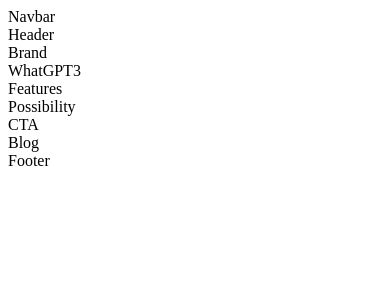
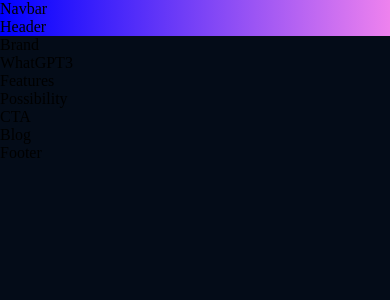
Before and after one commit to ob-codes/gpt3-react-nest, a React (Create React App) app: page / in a window 390 px wide. Shown: the top 300 px of the page. Built offline with nearby package versions, Linux system fonts and the light colour scheme; the HTML template or start-up script is replaced by a standard one.

Commit message:
implemented base styles including background, animations and media queries (App.css) for all components in App.js

```diff
--- /dev/null
+++ b/src/App.css
@@ -0,0 +1,98 @@
+* {
+  box-sizing: border-box;
+  padding: 0;
+  margin: 0;
+  scroll-behavior: smooth;
+}
+
+body {
+  background: var(--color-bg);
+}
+
+a {
+  color: unset;
+  text-decoration: none;
+}
+
+/* Gradient generated from https://angrytools.com/gradient/ */
+.gradient__bg {
+  /* ff 3.6+ */
+  background: -moz-linear-gradient(90deg, rgba(0, 0, 255, 1) 0%, rgba(238, 130, 238, 1) 100%);
+
+  /* safari 5.1+,chrome 10+ */
+  background: -webkit-linear-gradient(90deg, rgba(0, 0, 255, 1) 0%, rgba(238, 130, 238, 1) 100%);
+
+  /* opera 11.10+ */
+  background: -o-linear-gradient(90deg, rgba(0, 0, 255, 1) 0%, rgba(238, 130, 238, 1) 100%);
+
+  /* ie 6-9 */
+  filter: progid:DXImageTransform.Microsoft.gradient( startColorstr='#ee82ee', endColorstr='#0000FF', GradientType=0 );
+
+  /* ie 10+ */
+  background: -ms-linear-gradient(90deg, rgba(0, 0, 255, 1) 0%, rgba(238, 130, 238, 1) 100%);
+
+  /* global 94%+ browsers support */
+  background: linear-gradient(90deg, rgba(0, 0, 255, 1) 0%, rgba(238, 130, 238, 1) 100%);
+}
+
+.gradient__text {
+  background: var(--gradient-text);
+  background-clip: text;
+  -webkit-background-clip: text;
+  -webkit-text-fill-color: transparent;
+}
+
+.section__padding {
+  padding: 4rem;
+}
+
+.section__margin {
+  margin: 4rem;
+}
+
+/* Animation generated from https://animista.net/play/basic/scale-up */
+.scale-up-center {
+	-webkit-animation: scale-up-center 0.4s cubic-bezier(0.390, 0.575, 0.565, 1.000) both;
+	        animation: scale-up-center 0.4s cubic-bezier(0.390, 0.575, 0.565, 1.000) both;
+}
+
+@-webkit-keyframes scale-up-center {
+  0% {
+    -webkit-transform: scale(0.5);
+            transform: scale(0.5);
+  }
+  100% {
+    -webkit-transform: scale(1);
+            transform: scale(1);
+  }
+}
+@keyframes scale-up-center {
+  0% {
+    -webkit-transform: scale(0.5);
+            transform: scale(0.5);
+  }
+  100% {
+    -webkit-transform: scale(1);
+            transform: scale(1);
+  }
+}
+
+@media screen and (max-width: 700px) {
+  .section__padding {
+    padding: 4rem;
+  }
+
+  .section__margin {
+    margin: 4rem;
+  }
+}
+
+@media screen and (max-width: 550px) {
+  .section__padding {
+    padding: 4rem 2rem;
+  }
+
+  .section__margin {
+    margin: 4rem 2rem;
+  }
+}
--- a/src/App.js
+++ b/src/App.js
@@ -2,6 +2,7 @@
 
 import { Footer, Blog, Possibility, Features, WhatGPT3, Header } from "./containers";
 import { CTA, Brand, Navbar } from "./components";
+import './App.css';
 
 const App = () => {
   return (
```
